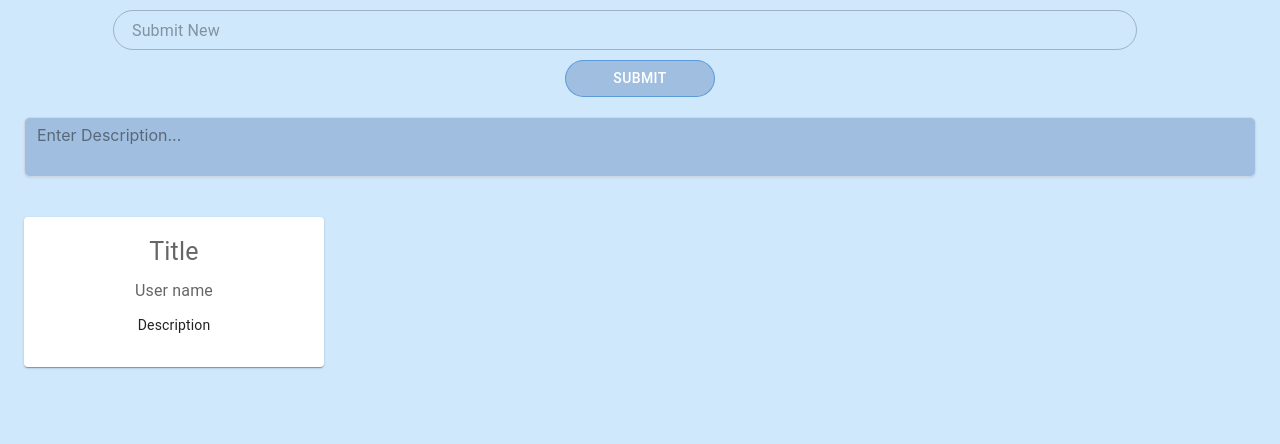
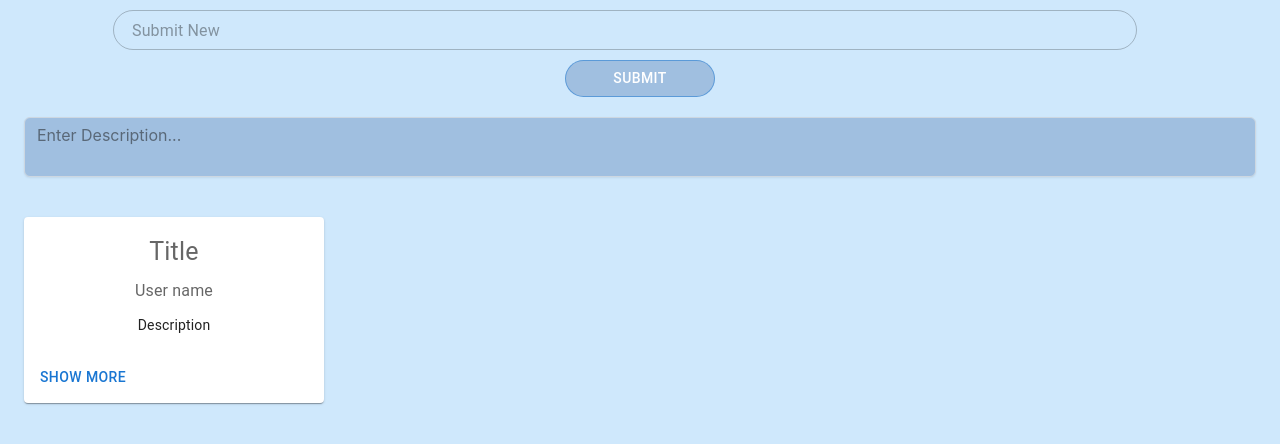
Before and after one commit to fcodelabs/training-web, a React (Create React App) app: page /home in a window 1280 px wide. Shown: the top 444 px of the page. Built offline with nearby package versions, Linux system fonts and the light colour scheme.

Commit message:
add show more btn

```diff
--- a/src/components/DiaryCard.tsx
+++ b/src/components/DiaryCard.tsx
@@ -16,9 +16,7 @@ const DiaryCard = (props:any) => {
             </Typography>
         </CardContent>
         <CardActions>
-        {props.description.length > 100 && (
-          <Button>Show More</Button>
-        )}
+         <Button>Show More</Button>
         </CardActions>
     </Card>
      );
```
